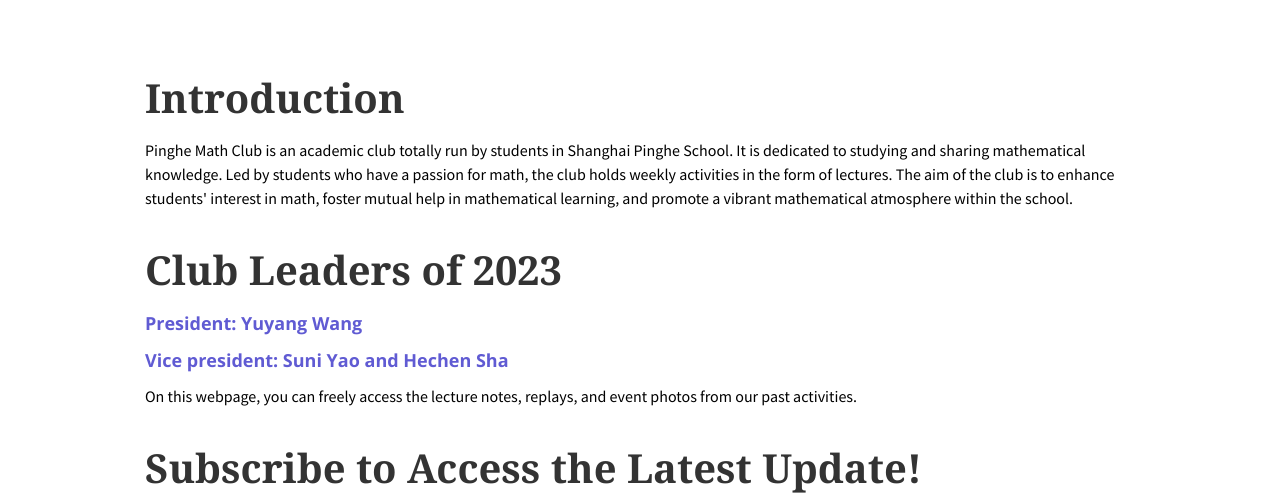
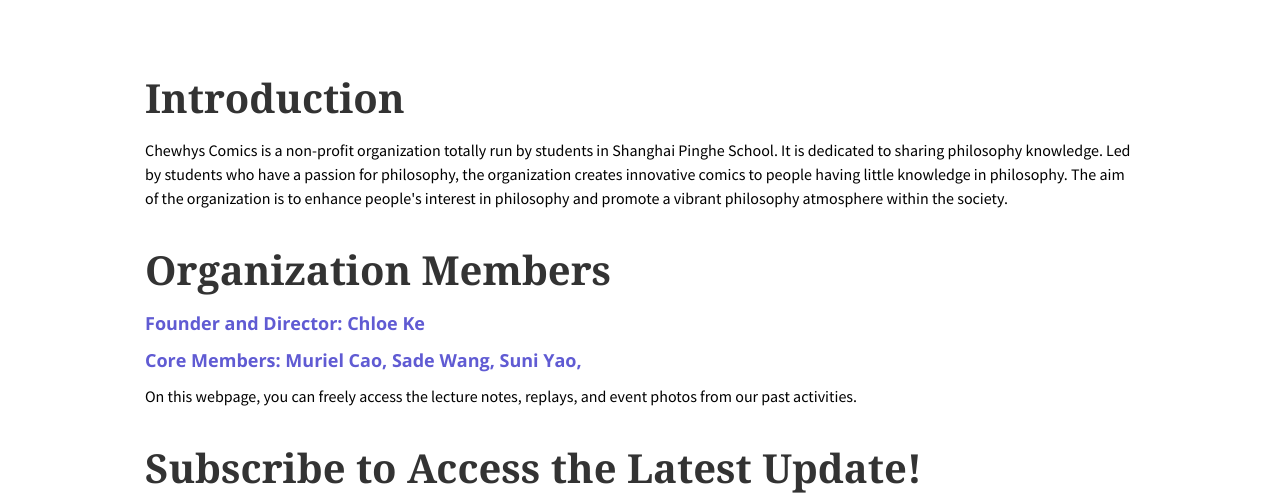
Before and after one commit to Chewhys-Comics/chewhys-comics.github.io, a plain HTML site: page index.html in a window 1280 px wide. Shown: the part 688-1183 px from the top of the page. Drawn offline with nearby package versions, Linux system fonts and the light colour scheme; some packages are replaced by stand-ins of ours; a script that the page names is missing.

Commit message:
Update index.html

```diff
--- a/index.html
+++ b/index.html
@@ -43,16 +43,16 @@
               Introduction
             </h1>
             <p class="text">
-              Pinghe Math Club is an academic club totally run by students in Shanghai Pinghe School. It is dedicated to studying and sharing mathematical knowledge. Led by students who have a passion for math, the club holds weekly activities in the form of lectures. The aim of the club is to enhance students' interest in math, foster mutual help in mathematical learning, and promote a vibrant mathematical atmosphere within the school.
+              Chewhys Comics is a non-profit organization totally run by students in Shanghai Pinghe School. It is dedicated to sharing philosophy knowledge. Led by students who have a passion for philosophy, the organization creates innovative comics to people having little knowledge in philosophy. The aim of the organization is to enhance people's interest in philosophy and promote a vibrant philosophy atmosphere within the society.
             </p>
             <h1>
-              Club Leaders of 2023
+              Organization Members
             </h1>
             <h3>
-              President: Yuyang Wang
+              Founder and Director: Chloe Ke
             </h3>
             <h3>
-              Vice president: Suni Yao and Hechen Sha
+              Core Members: Muriel Cao, Sade Wang, Suni Yao,
             </h3>
             <p class="text">
               On this webpage, you can freely access the lecture notes, replays, and event photos from our past activities.
```
